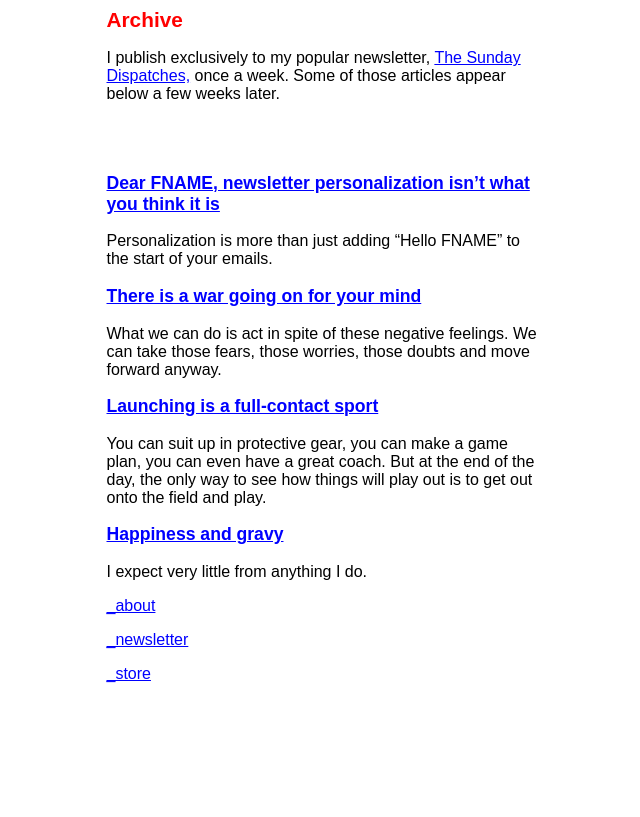
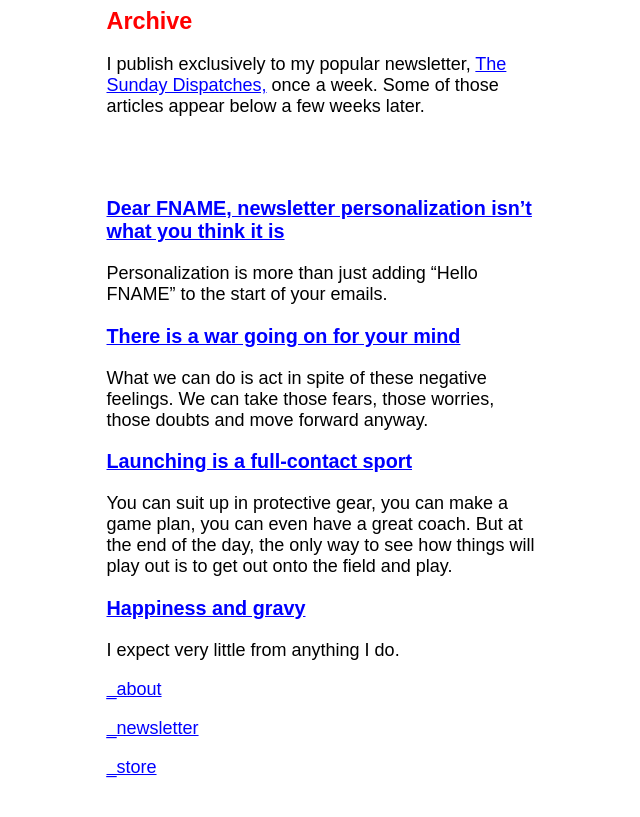
Before and after one commit to 0x000m/old, a Jekyll site: the page built from archive.md, in a window 1280 px wide. Shown: the top 817 px of the page, without its empty margins (316-956 px from the left). Built offline with Jekyll 4.4.1, drawn with Linux system fonts in a browser that asks for light colours; our own code applies the rules of GitHub Pages for plain Markdown files.

Commit message:
Update post.html

```diff
--- a/_layouts/post.html
+++ b/_layouts/post.html
@@ -2,7 +2,7 @@
 layout: default
 ---
 
-<style>.container{background-color:black;}body{font-size:16px;}h1,h2,h3,h4,h5,h6{font-family:sans-serif;font-size:1.1em;}h1{color:red;font-size:1.3em;}article{max-width:435px;}</style>
+<style>.container{background-color:black;}body{font-size:18px;}h1,h2,h3,h4,h5,h6{font-family:sans-serif;font-size:1.1em;}h1{color:red;font-size:1.3em;}article{max-width:435px;}</style>
 
 <article>
 
```
